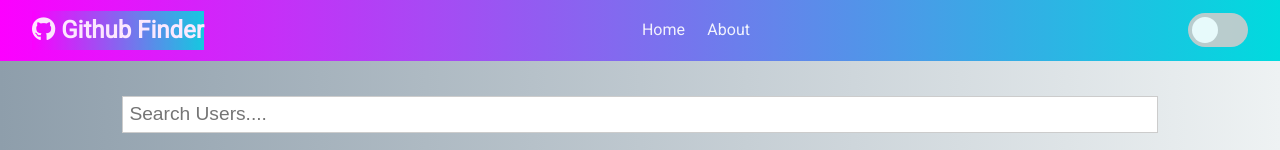
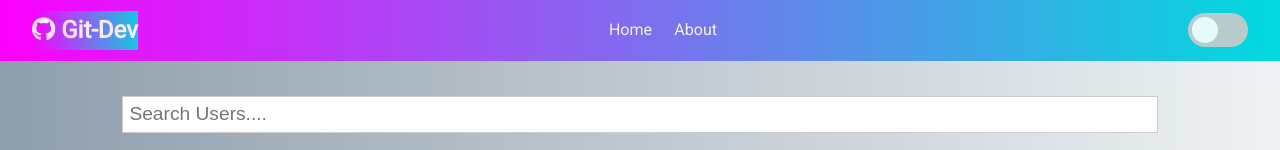
Before and after one commit to hayderjebur/React-Github-Finder, a React (Create React App) app: page / in a window 1280 px wide. Shown: the top 150 px of the page. Built offline with nearby package versions, Linux system fonts and the light colour scheme; no server answers.

Commit message:
change the logo

```diff
--- a/src/components/layout/Navbar.js
+++ b/src/components/layout/Navbar.js
@@ -30,8 +30,8 @@ const Navbar = ({ icon, title }) => {
 };
 
 Navbar.defaultProps = {
-  title: "Github Finder",
-  icon: "fa fa-github"
+  title: "Git-Dev",
+  icon: "fa fa-github",
 };
 
 export default Navbar;
```
